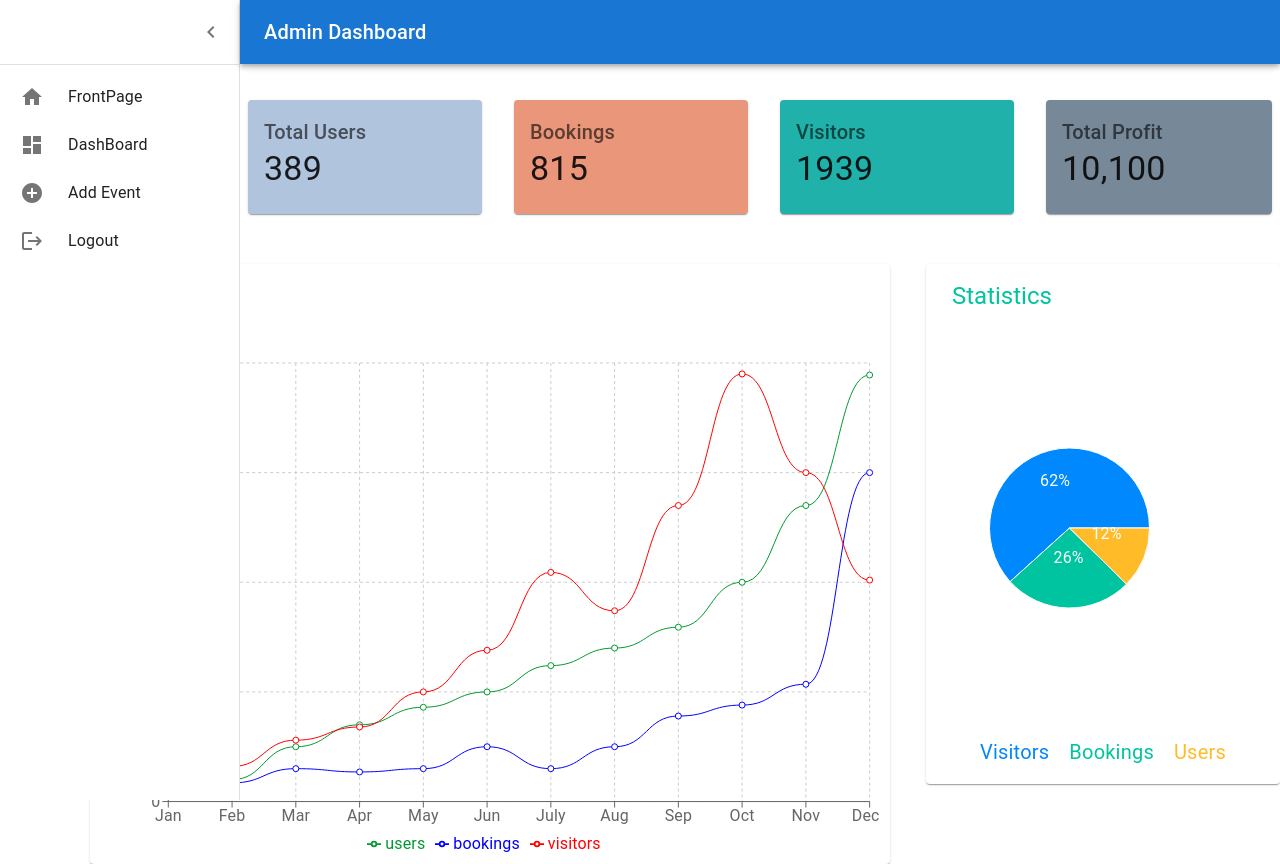
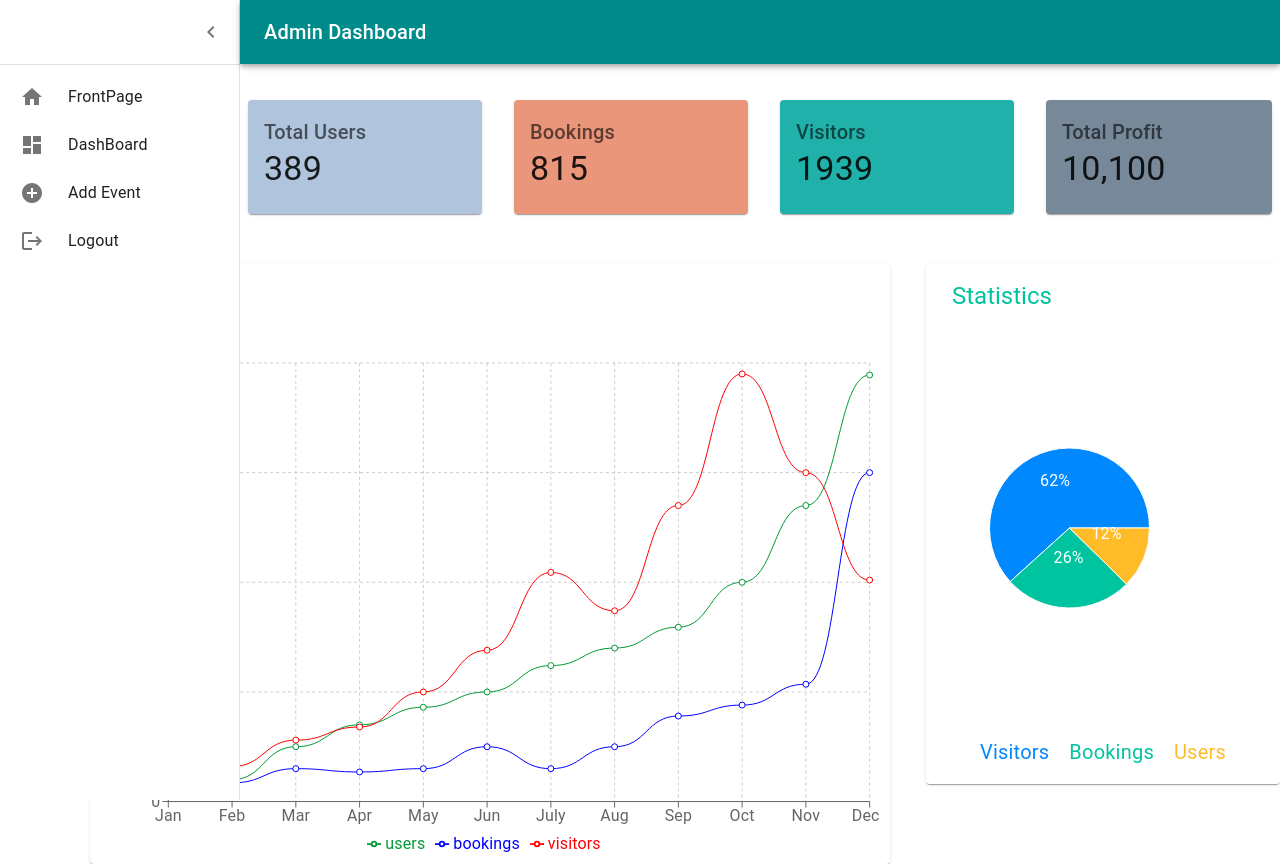
Before and after one commit to SangithaShri/EVENTINE, a React (Create React App) app: page /Dashboard in a window 1280 px wide. Built offline with nearby package versions, Linux system fonts and the light colour scheme.

Commit message:
Update Dashboard.js

```diff
--- a/src/components/Dashboard.js
+++ b/src/components/Dashboard.js
@@ -108,7 +108,7 @@ export default function Dashboard() {
     <>
     <Box sx={{ display: 'flex' }}>
       <CssBaseline />
-      <AppBar position="fixed" open={open}>
+      <AppBar position="fixed" open={open} sx={{ backgroundColor: 'darkcyan' }}>
         <Toolbar>
           <IconButton
             color="inherit"
```
